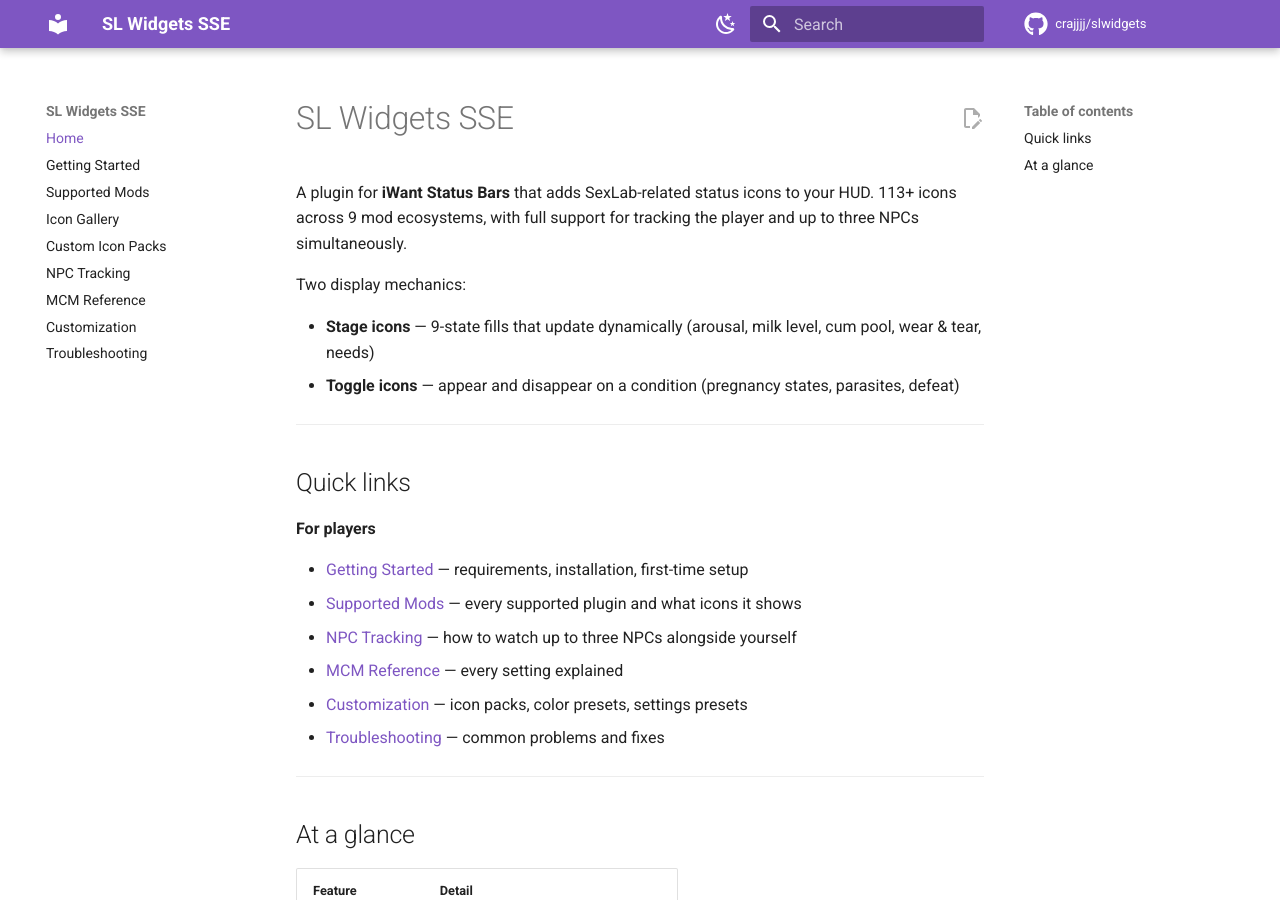
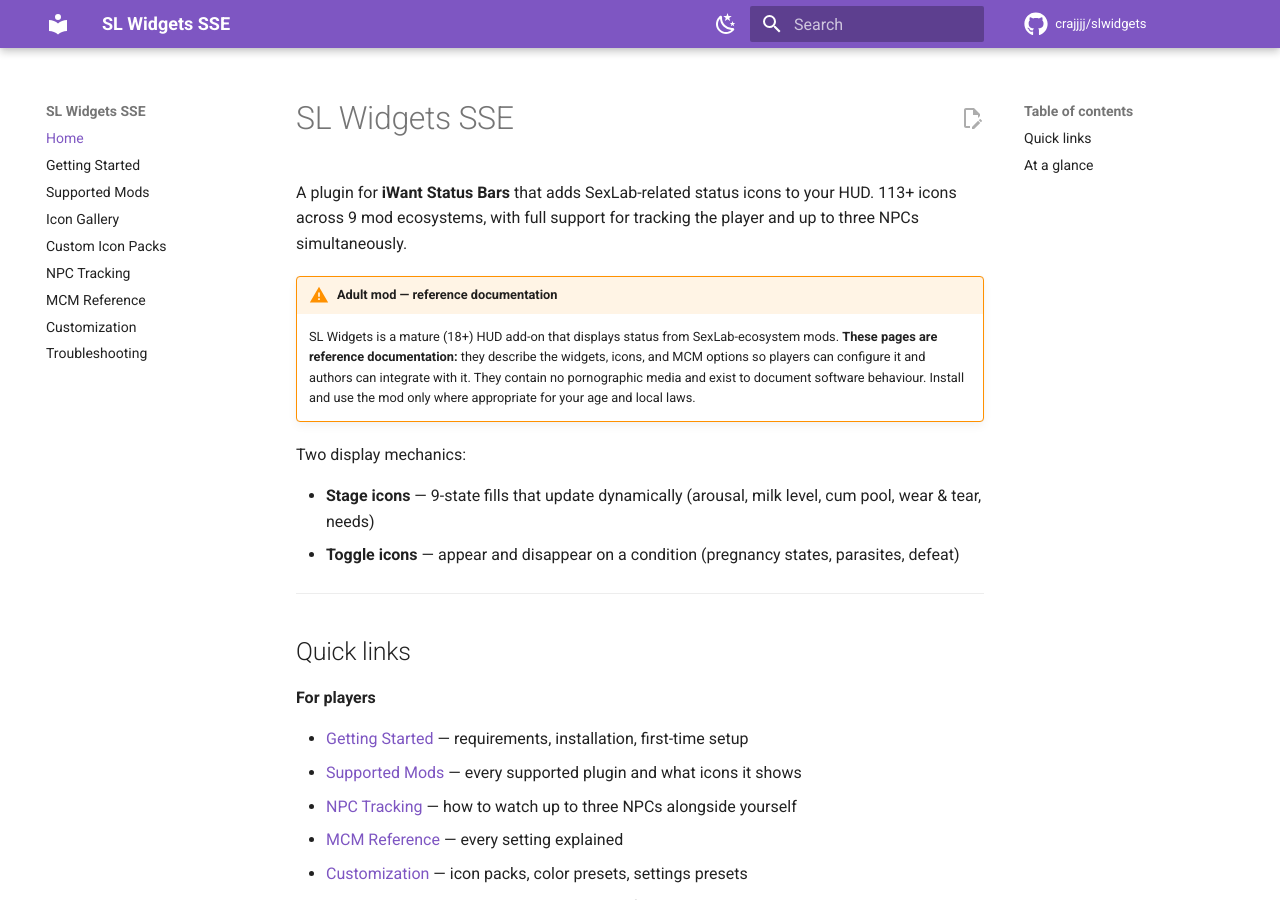
Before and after one commit to crajjjj/slwidgets, an MkDocs documentation site: the page built from docs/index.md, in a window 1280 px wide and 900 px high. Built offline with MkDocs 1.6.1 and Material for MkDocs 9.7.7, drawn with Linux system fonts in a browser that asks for light colours; comment, search, counter and statistics services are not loaded.

Commit message:
docs: add documentary-context framing for GitHub sexual-content policy

```diff
--- a/docs/index.md
+++ b/docs/index.md
@@ -1,6 +1,9 @@
 # SL Widgets SSE
 
 A plugin for **iWant Status Bars** that adds SexLab-related status icons to your HUD. 113+ icons across 9 mod ecosystems, with full support for tracking the player and up to three NPCs simultaneously.
+
+!!! warning "Adult mod — reference documentation"
+    SL Widgets is a mature (18+) HUD add-on that displays status from SexLab-ecosystem mods. **These pages are reference documentation:** they describe the widgets, icons, and MCM options so players can configure it and authors can integrate with it. They contain no pornographic media and exist to document software behaviour. Install and use the mod only where appropriate for your age and local laws.
 
 Two display mechanics:
 
```
